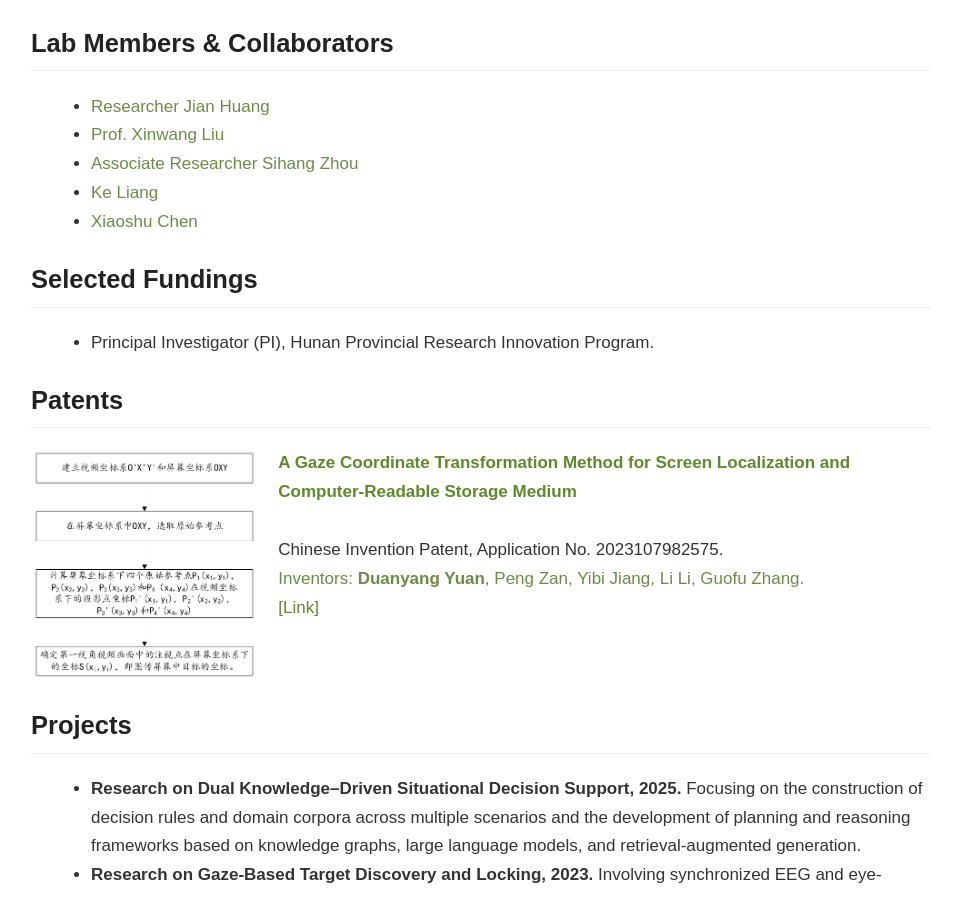
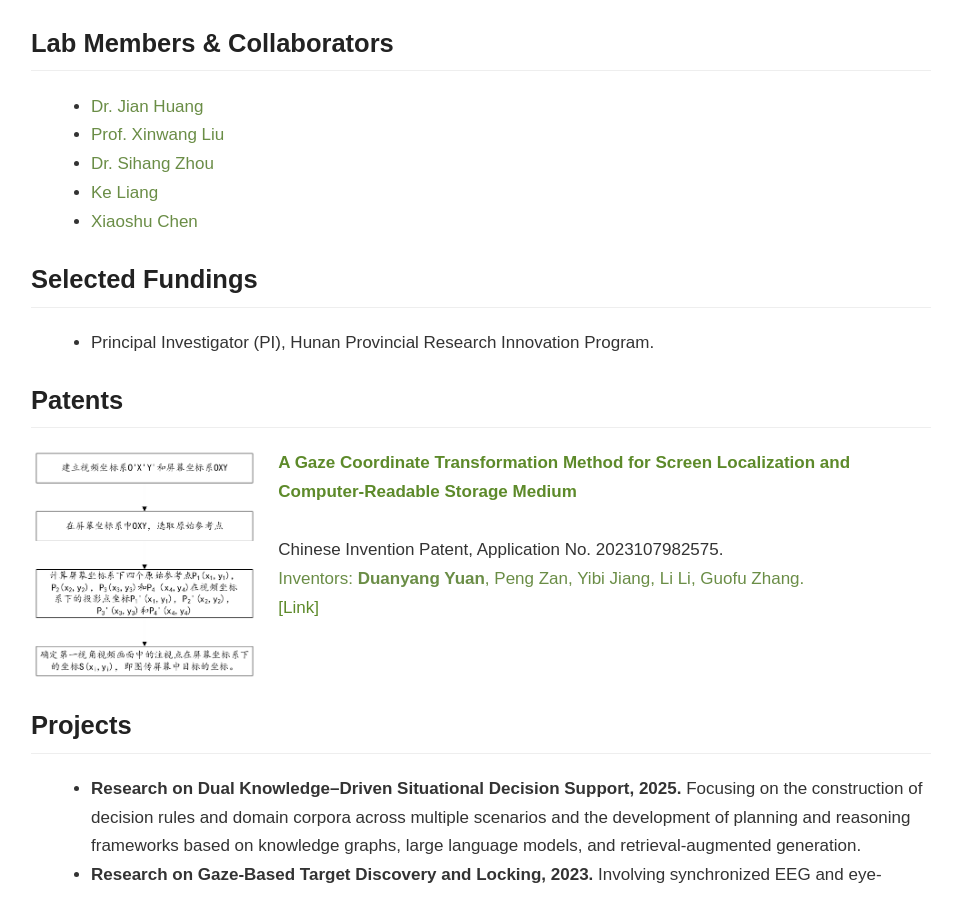
Before and after one commit to DuanyangYuan/DuanyangYuan.github.io, a plain HTML site: page index.html in a window 1280 px wide. Shown: the part 2754-3651 px from the top of the page, without its empty margins (159-1113 px from the left). Drawn offline with Linux system fonts and the light colour scheme.

Commit message:
Update index.html

```diff
--- a/index.html
+++ b/index.html
@@ -241,9 +241,9 @@ During my Ph.D. studies at NUDT, I am fortunate to be advised by
 
 <h2>Lab Members & Collaborators</h2>
 <ul>
-  <li><a href="http://yjszs.nudt.edu.cn/pubweb/homePageList/queryTeacherList.view?keyId=24" class="highlight">Researcher Jian Huang</a> </li>
+  <li><a href="http://yjszs.nudt.edu.cn/pubweb/homePageList/queryTeacherList.view?keyId=24" class="highlight">Dr. Jian Huang</a> </li>
   <li><a href="https://xinwangliu.github.io/" class="highlight">Prof. Xinwang Liu</a></li>
-  <li><a href="https://scholar.google.com/citations?user=p9Se8kYAAAAJ&hl=zh-CN&oi=ao" class="highlight">Associate Researcher Sihang Zhou</a></li>
+  <li><a href="https://scholar.google.com/citations?user=p9Se8kYAAAAJ&hl=zh-CN&oi=ao" class="highlight">Dr. Sihang Zhou</a></li>
   <li><a href="https://liangke23.github.io/" class="highlight">Ke Liang</a></li>
   <li><a href="https://ai-chen.github.io/" class="highlight">Xiaoshu Chen</a></li>
 </ul>
```
